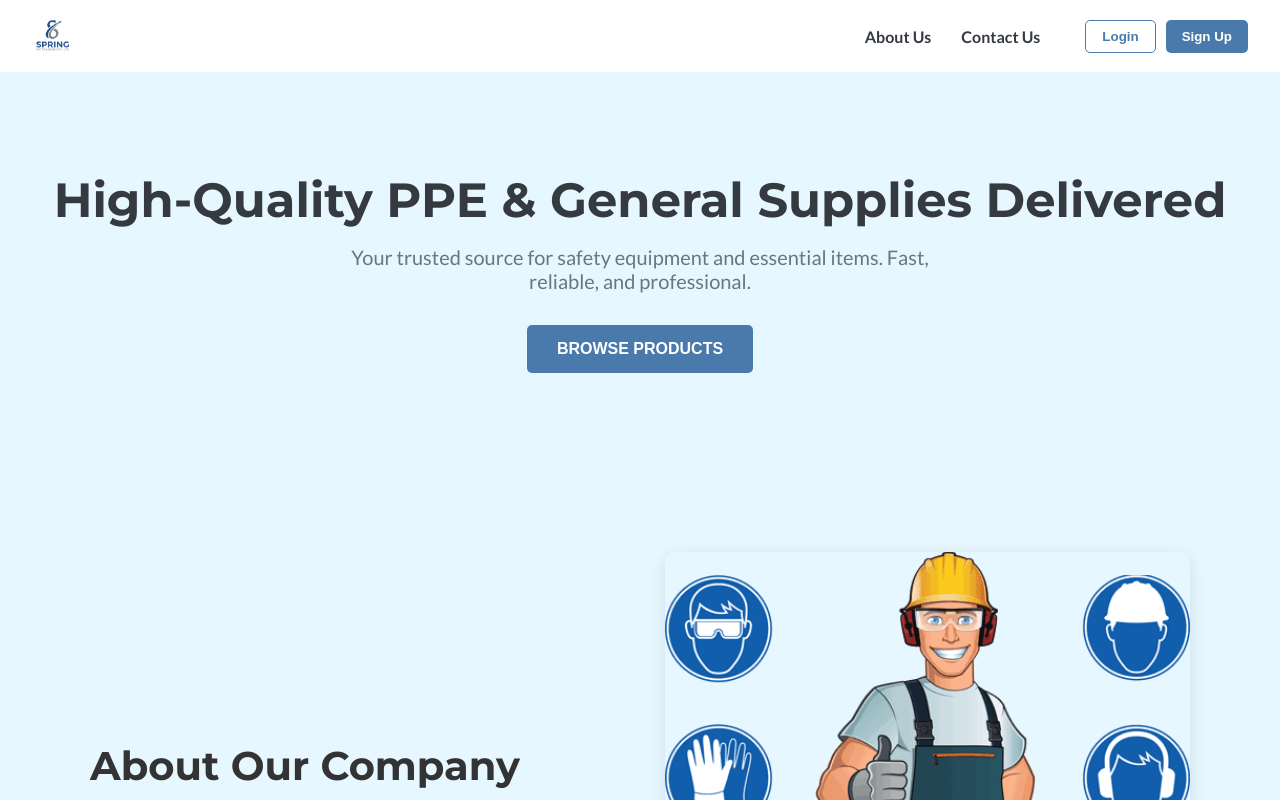
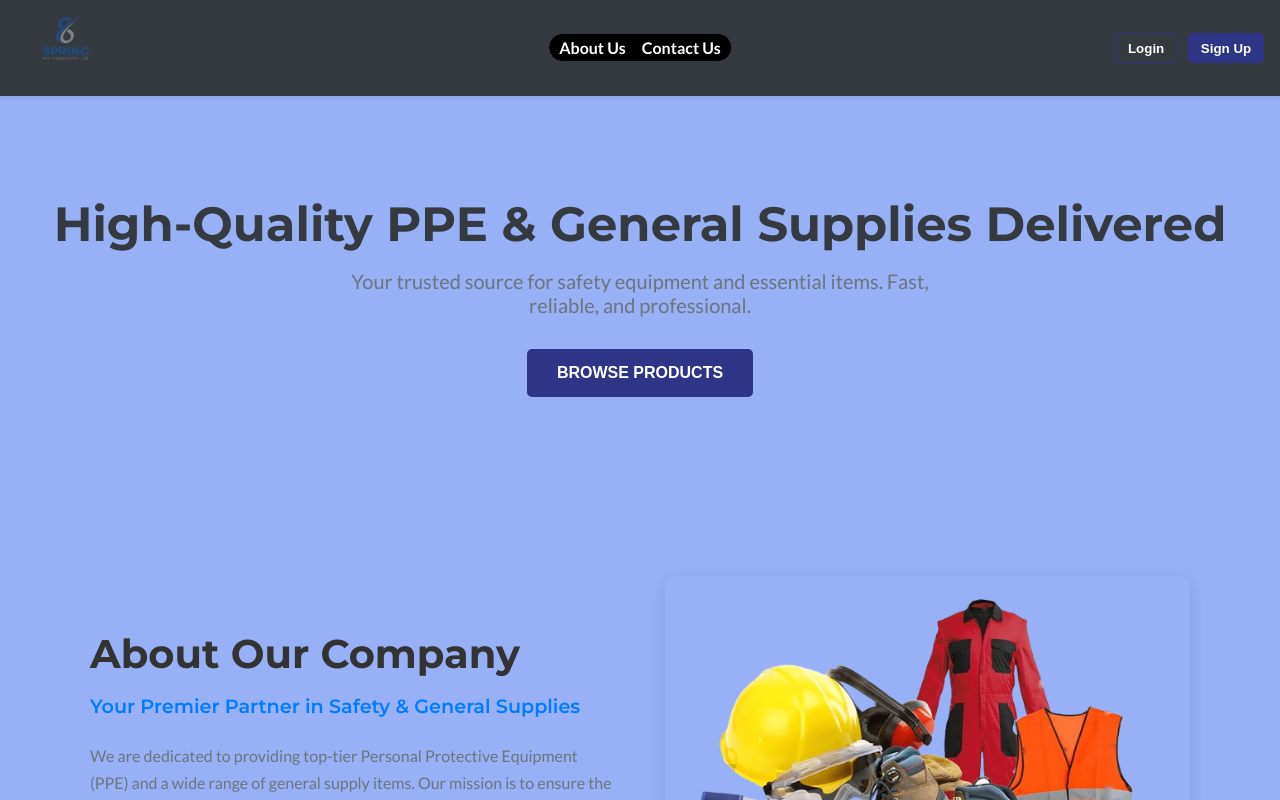
Before and after one commit to fadi-bot/spring-landingpage, a React (Vite) app: page / in a window 1280 px wide. Shown: the top 800 px of the page. Built offline with nearby package versions, Linux system fonts and the light colour scheme.

Commit message:
color changes

```diff
--- a/src/components/AboutUs.css
+++ b/src/components/AboutUs.css
@@ -1,6 +1,6 @@
 .about-us-section {
   padding: 80px 20px;
-  background-color: var(--light-color);
+  background-color: rgba(15, 73, 235, 0.432);
 }
 
 .about-us-container {
--- a/src/components/ContactUs.css
+++ b/src/components/ContactUs.css
@@ -1,6 +1,6 @@
 .contact-us-section {
   padding: 80px 20px;
-  background-color: var(--light-color);
+  background-color: rgba(15, 73, 235, 0.432);
 }
 
 .contact-container {
--- a/src/components/Header.css
+++ b/src/components/Header.css
@@ -1,8 +1,9 @@
 .main-header {
-  background-color: var(--white-color);
-  padding: 1rem 2rem;
+  background-color: #343a40;
+  padding: 0.5rem 1rem;
   box-shadow: 0 2px 5px rgba(0, 0, 0, 0.1);
   width: 100%;
+  overflow: visible;
 }
 
 .navbar {
@@ -13,22 +14,36 @@
 }
 
 .logo img {
-  height: 40px;
+  height: 100px;
   width: auto;
   display: block;
+  margin-top: -20px; /* allow logo to overlap above to visually shrink header */
 }
 
-.nav-links {
+.nav-center {
+  position: absolute;
+  left: 50%;
+  transform: translateX(-50%);
+  background-color: black;
+
+  border: 1.5px solid var(--dark-color);
+  border-radius: 50px;
+  padding: 4px 10px;
+
   display: flex;
-  align-items: center;
-  gap: 20px;
+  gap: 16px;
 }
 
 .nav-center a {
-  margin: 0 15px;
+  margin: 0;
   text-decoration: none;
-  color: var(--dark-color);
+  color: white;
   font-weight: 600;
+  transition: color 0.2s ease;
+}
+
+.nav-center a:hover {
+  color: var(--primary-color);
 }
 
 .nav-right {
@@ -36,7 +51,7 @@
 }
 
 .btn {
-  padding: 0.5rem 1rem;
+  padding: 0.4rem 0.8rem;
   border: none;
   border-radius: 5px;
   cursor: pointer;
@@ -47,12 +62,12 @@
 .btn-login {
   background-color: transparent;
   border: 1px solid var(--primary-color);
-  color: var(--primary-color);
+  color: white;
 }
 
 .btn-signup {
   background-color: var(--primary-color);
-  color: var(--white-color);
+  color: white;
 }
 
 .hamburger-menu {
@@ -62,6 +77,7 @@
   cursor: pointer;
   flex-direction: column;
   gap: 5px;
+  z-index: 10;
 }
 
 .hamburger-menu .bar {
@@ -71,10 +87,22 @@
   border-radius: 5px;
 }
 
-
 @media (max-width: 768px) {
   .hamburger-menu {
     display: flex;
+  }
+  .logo img {
+    margin-top: 0; /* reset on mobile for safer layout */
+  }
+
+  .nav-center {
+    position: static;
+    transform: none;
+    border: none;
+    padding: 0;
+    gap: 25px;
+    flex-direction: column;
+    align-items: center;
   }
 
   .nav-links {
@@ -95,15 +123,7 @@
     display: flex;
   }
 
-  .nav-center {
-    display: flex;
-    flex-direction: column;
-    align-items: center;
-    gap: 25px;
-  }
-
   .nav-right {
-    display: flex;
     flex-direction: column;
     gap: 15px;
     width: 100%;
--- a/src/components/Hero.css
+++ b/src/components/Hero.css
@@ -1,5 +1,5 @@
  .hero-section {
-   background-color: var(--light-color);
+   background-color:rgba(15, 73, 235, 0.432);
    padding: 80px 20px;
    text-align: center;
    min-height: 400px;
--- a/src/index.css
+++ b/src/index.css
@@ -1,6 +1,6 @@
 
 :root {
-  --primary-color: #4a7aab;
+  --primary-color: #2e3486;
   --dark-color: #343a40;
   --light-color: #e6f7ff;
   --white-color: #ffffff;
```
Also changed, not shown: src/assets/about-image.jpg, src/assets/logo.jpg.
